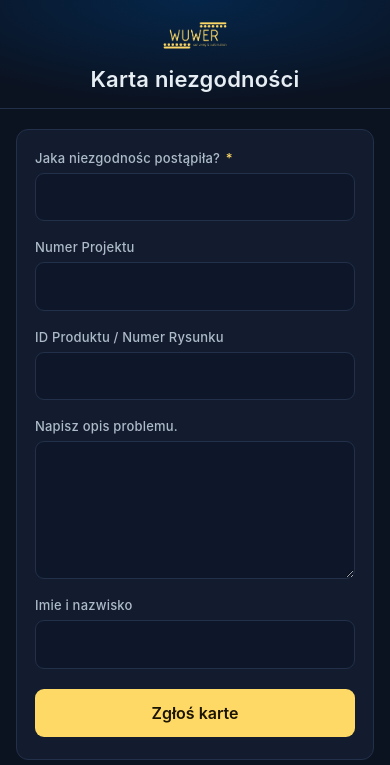
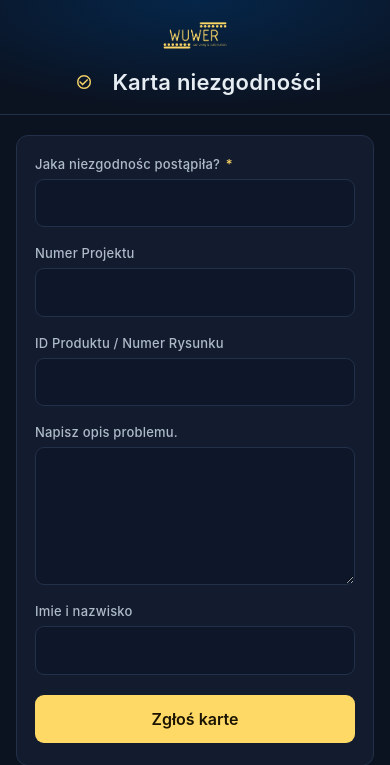
Before and after one commit to marsundco/BugReportApp, a FastAPI app: page / in a window 390 px wide. Shown: the top 765 px of the page. Run offline with FastAPI, Linux system fonts and the light colour scheme.

Commit message:
Znak aplikacji w naglowku obok tytulu
Po otwarciu ma byc od razu widac, w KTOREJ aplikacji sie jest - zwlaszcza gdy
na ekranie glownym tabletu wyladuje kilka naszych aplikacji. W naglowku jest
teraz ten sam zolty ptaszek co na ikonie, obok tytulu karty.

Wordmark WUWER zostaje nad tytulem: logo firmy mowi CZYJA to aplikacja, znak
mowi KTORA. Obie informacje sa potrzebne, ale to nie to samo.

Znak ma alt="" i jest dekoracyjny, bo tytul obok niesie te sama tresc -
czytnik ekranu ma przeczytac naglowek raz, nie dwa razy.

Co-Authored-By: Claude Opus 4.8 <noreply@anthropic.com>

```diff
--- a/web/app/static/style.css
+++ b/web/app/static/style.css
@@ -81,8 +81,24 @@ body {
           mask: url(/static/logo-white.png) center / contain no-repeat;
 }
 
+/* Znak aplikacji + tytuł jako jeden blok. Na wąskim ekranie znak zjeżdża do
+   rozmiaru tytułu, żeby nie zjadał wysokości nad formularzem. */
+.app-id {
+  display: flex;
+  align-items: center;
+  justify-content: center;
+  gap: 12px;
+  margin-top: 14px;
+}
+
+.app-mark {
+  width: clamp(32px, 8vw, 44px);
+  height: auto;
+  flex: none;
+}
+
 .header h1 {
-  margin: 14px 0 0;
+  margin: 0;
   font-size: clamp(22px, 5.5vw, 30px);
   font-weight: 600;
   letter-spacing: 0.2px;
--- a/web/app/templates/form.html
+++ b/web/app/templates/form.html
@@ -17,7 +17,14 @@
     <div class="brand">
       <span class="logo" role="img" aria-label="WUWER — conveying &amp; automation"></span>
     </div>
-    <h1>Karta niezgodności</h1>
+    <!-- Znak aplikacji obok tytułu: ten sam ptaszek co na ikonie na ekranie
+         głównym, żeby po otwarciu było widać, w KTÓREJ aplikacji się jest.
+         alt="" bo to powtórzenie tytułu obok — czytnik ekranu ma przeczytać
+         nagłówek raz, nie dwa razy. -->
+    <div class="app-id">
+      <img class="app-mark" src="/static/icon-mark.png" alt="" width="44" height="44">
+      <h1>Karta niezgodności</h1>
+    </div>
   </header>
 
   <main class="wrap">
```
Also changed, not shown: web/tests/test_api.py (+8 -0 lines).
